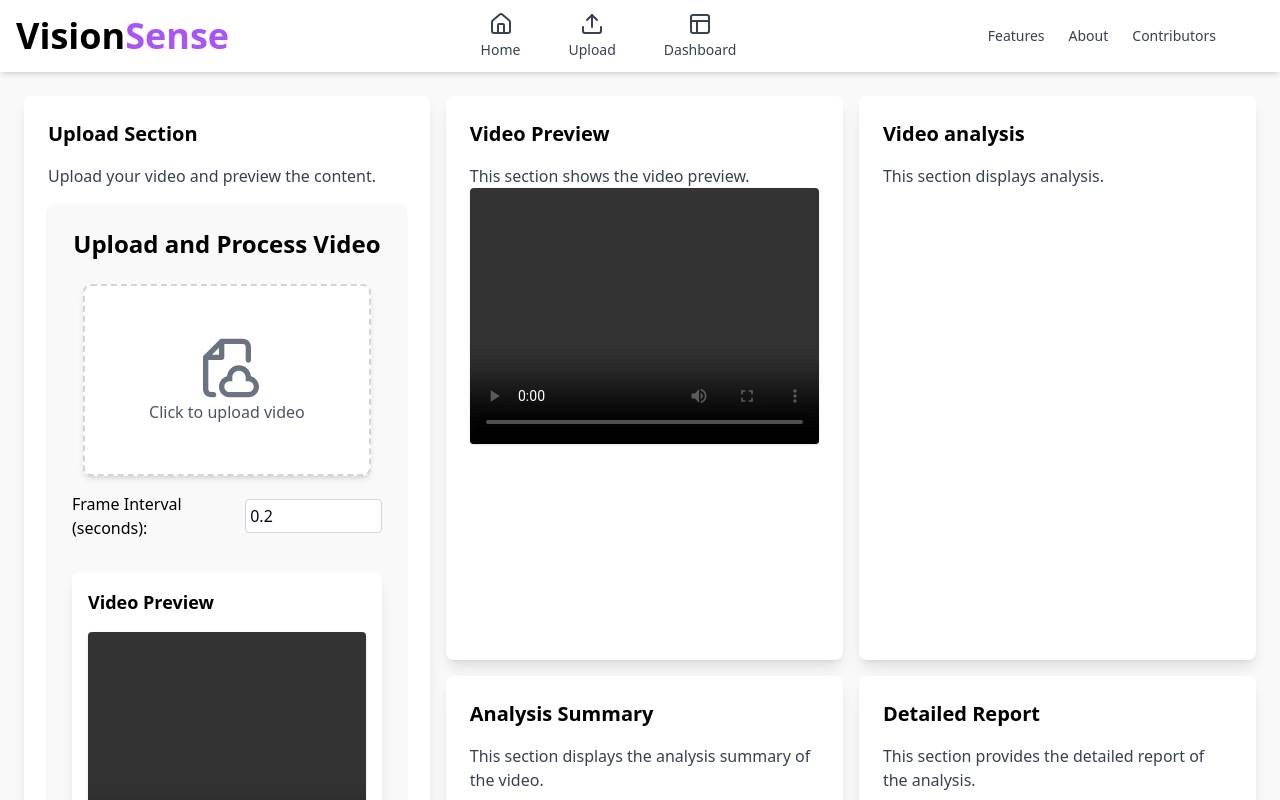
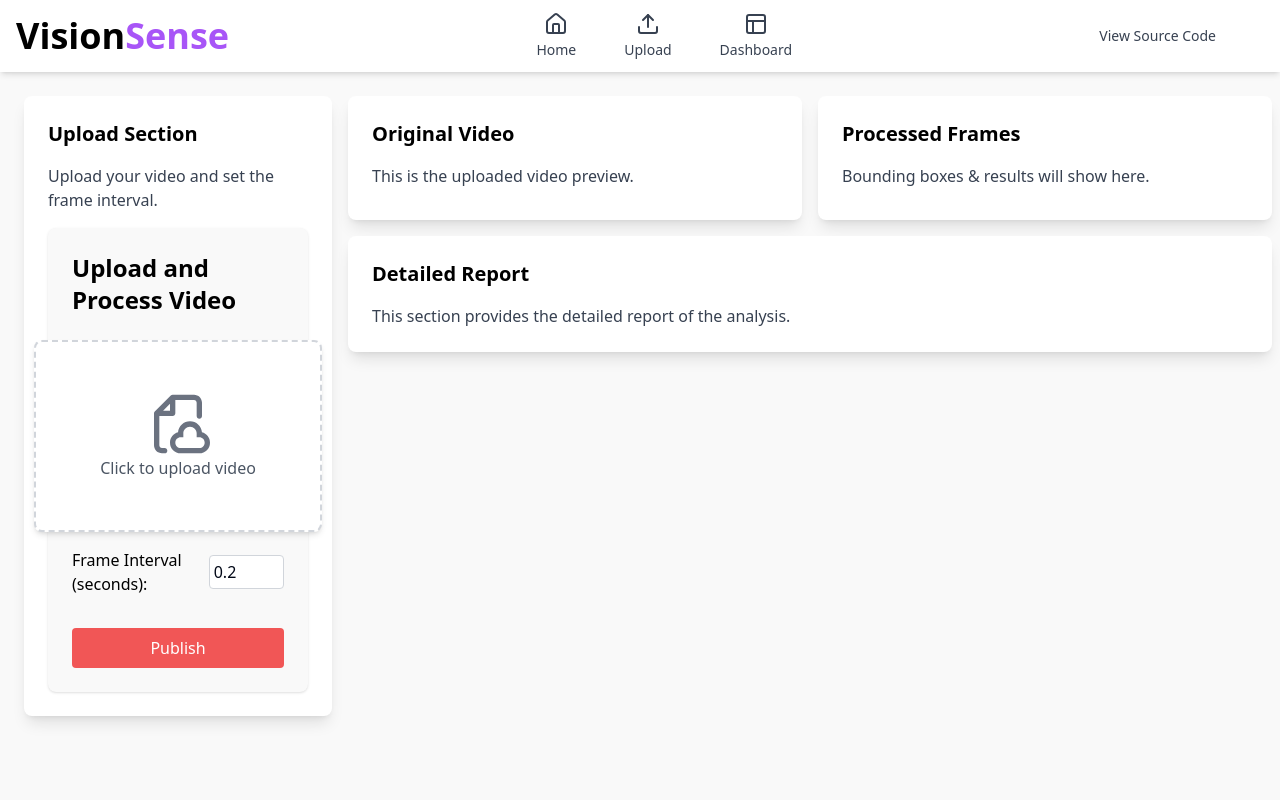
Before and after one commit to Vaithiyanathant/VISION-SENSE-KYN-HACKATHON, a React (Vite) app: page /video in a window 1280 px wide. Shown: the top 800 px of the page. Built offline with nearby package versions, Linux system fonts and the light colour scheme.

Commit message:
ui updation

```diff
--- a/src/Pages/FeaturesHome.jsx
+++ b/src/Pages/FeaturesHome.jsx
@@ -70,18 +70,21 @@ const FeaturesHome = () => {
 
 					{/* Buttons */}
 					<div className='flex flex-col md:flex-row space-y-6 md:space-y-0 md:space-x-6 justify-center'>
+						<Link to='https://youtu.be/IXCUdJDTnIo'>
 						<button className='px-8 py-4 text-lg text-blue-600 border border-blue-600 rounded-lg bg-blue-50 hover:bg-blue-100 transition shadow-md'>
 							Demo
 						</button>
-
+						</Link>
 						<Link to='/text'>
 							<button className='px-8 py-4 text-lg text-green-600 border border-green-600 rounded-lg bg-green-50 hover:bg-green-100 transition shadow-md'>
 								Get Started
 							</button>
 						</Link>
+						<Link to='https://github.com/Vaithiyanathant/VISION-SENSE-KYN-HACKATHON.git'>
 						<button className='px-8 py-4 text-lg text-purple-600 border border-purple-600 rounded-lg bg-purple-50 hover:bg-purple-100 transition shadow-md'>
 							View Features
 						</button>
+						</Link>
 					</div>
 				</main>
 
--- a/src/Pages/ImageCheck.jsx
+++ b/src/Pages/ImageCheck.jsx
@@ -29,6 +29,7 @@ const ImageCheck = () => {
 	const [error, setError] = useState(null);
 	const [bloodDetectionResults, setBloodDetectionResults] = useState([]);
 	const [report, setReport] = useState(null); // Report state
+	const [analysis, setAnalysis] = useState(false); //]
 
 	const canvasRef = useRef(null);
 
@@ -119,9 +120,8 @@ const ImageCheck = () => {
 				deepFakeResult?.predictions?.Fake?.confidence >= 0.7;
 			const bloodDetected = bloodResult?.predictions?.length || 0;
 
-			const summary = `Analysis complete. Detected ${nudityDetected} instances of nudity, ${
-				deepFakeDetected ? "a deep fake" : "no deep fake content"
-			}, and ${bloodDetected} instances of blood or injuries.`;
+			const summary = `Analysis complete. Detected ${nudityDetected} instances of nudity,
+				1 deep fake content and ${bloodDetected} instances of blood or injuries.`;
 
 			const reportData = {
 				nudityDetected,
@@ -136,7 +136,7 @@ const ImageCheck = () => {
 			setReport(reportData); // Save report data
 			setBoundingBoxes(nudityResult?.predictions || []);
 			setBloodDetectionResults(bloodResult?.predictions || []);
-
+			setAnalysis(true);
 			// Store the report in Firestore
 			const reportsCollection = collection(db, "imageReports");
 			await addDoc(reportsCollection, reportData);
@@ -300,7 +300,7 @@ const ImageCheck = () => {
 				<div className='w-full md:w-2/3 grid grid-cols-2 gap-4'>
 					{/* Section 2 */}
 					<div className='bg-white p-6 rounded-lg shadow-lg'>
-						<h2 className='text-xl font-semibold mb-4'>Section 2</h2>
+						<h2 className='text-xl font-semibold mb-4'>Preview</h2>
 						<p>This section shows the uploaded image preview.</p>
 						{file ? (
 							<div className='w-full h-ful border rounded shadow overflow-hidden'>
@@ -317,16 +317,16 @@ const ImageCheck = () => {
 
 					{/* Section 3 */}
 					<div className='bg-white p-6 rounded-lg shadow-lg'>
-						<h2 className='text-xl font-semibold mb-4'>Section 3</h2>
+						<h2 className='text-xl font-semibold mb-4'>Analyzed image</h2>
 						<p>This section displays a canvas for analysis.</p>
-						{filePreview ? (
+						{analysis ? (
 							<div className='w-full h-ful border rounded shadow overflow-hidden'>
 								<canvas
 									ref={canvasRef}
 									className='w-full h-full'></canvas>
 							</div>
 						) : (
-							<p className='text-gray-500 text-center'>No image selected.</p>
+							<p className='text-gray-500 text-center'>Submit to Analyze</p>
 						)}
 					</div>
 
--- a/src/Pages/Navbar.jsx
+++ b/src/Pages/Navbar.jsx
@@ -82,20 +82,11 @@ const Navbar = () => {
 				{/* Right Action Links */}
 				<div className='hidden md:flex items-center space-x-6'>
 					<Link
-						to='/features'
+						to='https://github.com/Vaithiyanathant/VISION-SENSE-KYN-HACKATHON.git'
 						className='text-sm text-gray-700 hover:text-blue-600 font-medium transition'>
-						Features
+						View Source Code
 					</Link>
-					<Link
-						to='/about'
-						className='text-sm text-gray-700 hover:text-blue-600 font-medium transition'>
-						About
-					</Link>
-					<Link
-						to='/contributors'
-						className='text-sm text-gray-700 hover:text-blue-600 font-medium transition'>
-						Contributors
-					</Link>
+
 					<div className='w-6 h-6 text-gray-700 hover:text-blue-600 cursor-pointer' />
 				</div>
 
--- a/src/Pages/VideoCheck.jsx
+++ b/src/Pages/VideoCheck.jsx
@@ -16,6 +16,10 @@ const VideoCheck = () => {
   const [interval, setInterval] = useState(0.2); // Frame interval in seconds
   const [report, setReport] = useState(null); // Consolidated report state
 
+  // We'll store a className here that sets width/height based on the aspect ratio
+  const [videoClass, setVideoClass] = useState("");
+
+  // --- API Calls ---
   const checkSensitiveMedia = useCallback(async (base64) => {
     try {
       const response = await axios.post(
@@ -67,13 +71,8 @@ const VideoCheck = () => {
     }
   }, []);
 
-	const drawBoundingBoxes = (
-		ctx,
-		predictions,
-		color,
-		scaleX = 1,
-		scaleY = 1
-	) => {
+  // --- Drawing helper ---
+  const drawBoundingBoxes = (ctx, predictions, color, scaleX = 1, scaleY = 1) => {
     predictions.forEach(
       ({ x, y, width, height, class: className, confidence }) => {
         const topLeftX = (x - width / 2) * scaleX;
@@ -81,7 +80,6 @@ const VideoCheck = () => {
         const scaledWidth = width * scaleX;
         const scaledHeight = height * scaleY;
 
-				// Draw bounding box
         ctx.strokeStyle = color;
         ctx.lineWidth = 2;
         ctx.strokeRect(topLeftX, topLeftY, scaledWidth, scaledHeight);
@@ -98,6 +96,7 @@ const VideoCheck = () => {
     );
   };
 
+  // --- Frame by Frame Processing ---
   const processFrameByFrame = async () => {
     setRender(true);
     const video = videoRef.current;
@@ -151,7 +150,7 @@ const VideoCheck = () => {
       const [sensitiveResult, deepFakeResult, bloodResult] = await Promise.all([
         checkSensitiveMedia(frameBase64),
         checkDeepFake(frameBase64),
-				checkBloodDetection(frameBase64),
+        checkBloodDetection(frameBase64), // Uncomment if you want blood detection
       ]);
 
       // Draw bounding boxes on the frame
@@ -162,7 +161,10 @@ const VideoCheck = () => {
         drawBoundingBoxes(displayCtx, sensitiveResult.predictions, "yellow");
         sensitiveContentCount++;
       }
-			if (deepFakeResult?.predictions?.Fake?.confidence >= 0.7) {
+      if (
+        deepFakeResult?.predictions?.Fake &&
+        deepFakeResult.predictions.Fake.confidence >= 0.7
+      ) {
         deepFakeCount++;
       }
       if (bloodResult?.predictions?.length > 0) {
@@ -172,17 +174,36 @@ const VideoCheck = () => {
 
       totalFrames++;
       video.currentTime += parseFloat(interval);
-
       video.addEventListener("seeked", processNextFrame, { once: true });
     };
 
     processNextFrame();
   };
 
+  // --- Handle File Upload ---
   const handleFileChange = (event) => {
     if (event.target.files && event.target.files[0]) {
       const selectedFile = event.target.files[0];
       setFile(URL.createObjectURL(selectedFile));
+      setReport(null);
+      setRender(false);
+    }
+  };
+
+  // --- Handle dynamic aspect ratio ---
+  const handleMetadataLoaded = () => {
+    const video = videoRef.current;
+    if (!video) return;
+    const w = video.videoWidth;
+    const h = video.videoHeight;
+    const ratio = w / h;
+
+    if (ratio >= 1) {
+      // Landscape / 16:9
+      setVideoClass("w-full h-64 object-contain rounded shadow");
+    } else {
+      // Portrait / 9:16
+      setVideoClass("w-[300px] h-[533px] object-contain rounded shadow");
     }
   };
 
@@ -190,164 +211,169 @@ const VideoCheck = () => {
     <>
       <Navbar />
 
-			<div className='flex flex-row min-h-screen bg-[#f9f9f9] p-6 gap-4'>
-				{/* Left Column */}
-				<div className='w-full md:w-1/3 bg-white p-6 rounded-lg shadow-lg'>
-					<h2 className='text-xl font-semibold mb-4 text-black'>
+      {/* Main Container */}
+      <div className="min-h-screen bg-[#f9f9f9] p-6">
+        {/* Use grid-cols-[25%_75%] to reduce width of first column */}
+        <div className="grid grid-cols-1 md:grid-cols-[25%_75%] gap-4">
+          {/* LEFT COLUMN: Upload Section */}
+          <div className="bg-white p-6 rounded-lg shadow-lg">
+            <h2 className="text-xl font-semibold mb-4 text-black">
               Upload Section
             </h2>
-					<p className='text-gray-700 mb-4'>
-						Upload your video and preview the content.
+            <p className="text-gray-700 mb-4">
+              Upload your video and set the frame interval.
             </p>
 
-					<div className='bg-[#f9f9f9] p-6 flex flex-col items-center rounded-lg shadow'>
-						<h1 className='text-2xl font-bold mb-6 text-black'>
+            <div className="bg-[#f9f9f9] p-6 flex flex-col items-center rounded-lg shadow">
+              <h1 className="text-2xl font-bold mb-6 text-black">
                 Upload and Process Video
               </h1>
 
               {/* Video File Upload */}
-						<div className='mb-4'>
+              <div className="mb-4">
                 <label
-								htmlFor='file-upload'
-								className='custum-file-upload flex flex-col items-center justify-center h-48 w-72 cursor-pointer border-2 border-dashed border-gray-300 bg-[#ffffff] rounded-lg shadow-md hover:border-[#f15656] hover:bg-[#f9f9f9] transition'>
-								<div className='icon flex items-center justify-center'>
+                  htmlFor="file-upload"
+                  className="custum-file-upload flex flex-col items-center justify-center h-48 w-72 cursor-pointer border-2 border-dashed border-gray-300 bg-[#ffffff] rounded-lg shadow-md hover:border-[#f15656] hover:bg-[#f9f9f9] transition"
+                >
+                  <div className="icon flex items-center justify-center">
                     <svg
-										xmlns='http://www.w3.org/2000/svg'
-										fill='currentColor'
-										viewBox='0 0 24 24'
-										className='h-16 w-16 text-gray-500'>
+                      xmlns="http://www.w3.org/2000/svg"
+                      fill="currentColor"
+                      viewBox="0 0 24 24"
+                      className="h-16 w-16 text-gray-500"
+                    >
                       <path
-											fillRule='evenodd'
-											d='M10 1C9.73478 1 9.48043 1.10536 9.29289 1.29289L3.29289 7.29289C3.10536 7.48043 3 7.73478 3 8V20C3 21.6569 4.34315 23 6 23H7C7.55228 23 8 22.5523 8 22C8 21.4477 7.55228 21 7 21H6C5.44772 21 5 20.5523 5 20V9H10C10.5523 9 11 8.55228 11 8V3H18C18.5523 3 19 3.44772 19 4V9C19 9.55228 19.4477 10 20 10C20.5523 10 21 9.55228 21 9V4C21 2.34315 19.6569 1 18 1H10ZM9 7H6.41421L9 4.41421V7ZM14 15.5C14 14.1193 15.1193 13 16.5 13C17.8807 13 19 14.1193 19 15.5V16V17H20C21.1046 17 22 17.8954 22 19C22 20.1046 21.1046 21 20 21H13C11.8954 21 11 20.1046 11 19C11 17.8954 11.8954 17 13 17H14V16V15.5ZM16.5 11C14.142 11 12.2076 12.8136 12.0156 15.122C10.2825 15.5606 9 17.1305 9 19C9 21.2091 10.7909 23 13 23H20C22.2091 23 24 21.2091 24 19C24 17.1305 22.7175 15.5606 20.9844 15.122C20.7924 12.8136 18.858 11 16.5 11Z'
-											clipRule='evenodd'
+                        fillRule="evenodd"
+                        d="M10 1C9.73478 1 9.48043 1.10536 9.29289 1.29289L3.29289 7.29289C3.10536 7.48043 3 7.73478 3 8V20C3 21.6569 4.34315 23 6 23H7C7.55228 23 8 22.5523 8 22C8 21.4477 7.55228 21 7 21H6C5.44772 21 5 20.5523 5 20V9H10C10.5523 9 11 8.55228 11 8V3H18C18.5523 3 19 3.44772 19 4V9C19 9.55228 19.4477 10 20 10C20.5523 10 21 9.55228 21 9V4C21 2.34315 19.6569 1 18 1H10ZM9 7H6.41421L9 4.41421V7ZM14 15.5C14 14.1193 15.1193 13 16.5 13C17.8807 13 19 14.1193 19 15.5V16V17H20C21.1046 17 22 17.8954 22 19C22 20.1046 21.1046 21 20 21H13C11.8954 21 11 20.1046 11 19C11 17.8954 11.8954 17 13 17H14V16V15.5ZM16.5 11C14.142 11 12.2076 12.8136 12.0156 15.122C10.2825 15.5606 9 17.1305 9 19C9 21.2091 10.7909 23 13 23H20C22.2091 23 24 21.2091 24 19C24 17.1305 22.7175 15.5606 20.9844 15.122C20.7924 12.8136 18.858 11 16.5 11Z"
+                        clipRule="evenodd"
                       />
                     </svg>
                   </div>
-								<div className='text flex items-center justify-center'>
-									<span className='text-gray-600'>Click to upload video</span>
+                  <div className="text flex items-center justify-center">
+                    <span className="text-gray-600">Click to upload video</span>
                   </div>
                   <input
-									type='file'
-									id='file-upload'
-									accept='video/*'
+                    type="file"
+                    id="file-upload"
+                    accept="video/*"
                     onChange={handleFileChange}
-									className='hidden'
+                    className="hidden"
                   />
                 </label>
               </div>
 
               {/* Frame Interval Input */}
-						<div className='mb-4 w-full flex items-center'>
-							<label className='mr-2 font-medium text-black'>
+              <div className="mb-4 w-full flex items-center">
+                <label className="mr-2 font-medium text-black">
                   Frame Interval (seconds):
                 </label>
                 <input
-								type='number'
+                  type="number"
                   value={interval}
                   onChange={(e) => setInterval(e.target.value)}
-								min='0.1'
-								step='0.1'
-								className='p-1 border border-gray-300 rounded w-1/2'
-							/>
-						</div>
-
-						{/* Video Display */}
-						<div className='w-full bg-white rounded-lg shadow-lg p-4 mt-4'>
-							<h2 className='text-lg font-semibold mb-4 text-black'>
-								Video Preview
-							</h2>
-							<video
-								ref={videoRef}
-								src={file}
-								controls
-								className='w-full h-64 object-contain rounded shadow'
+                  min="0.1"
+                  step="0.1"
+                  className="p-1 border border-gray-300 rounded w-1/2"
                 />
               </div>
 
               {/* Publish Button */}
-						<button className='mt-4 bg-[#f15656] text-white py-2 px-6 rounded hover:bg-[#d14e4e] transition-all w-full'>
+              <button className="mt-4 bg-[#f15656] text-white py-2 px-6 rounded hover:bg-[#d14e4e] transition-all w-full">
                 Publish
               </button>
             </div>
           </div>
 
-				{/* Right Column */}
-				<div className='w-full md:w-2/3 grid grid-cols-2 gap-4'>
-					{/* Section 2 */}
-					<div className='bg-white p-6 rounded-lg shadow-lg'>
-						<h2 className='text-xl font-semibold mb-4 text-black'>
-							Video Preview
+          {/* RIGHT COLUMN (2 Rows):
+              Row 1 => (Left: Original Video, Right: Processed Canvas)
+              Row 2 => Detailed Report
+          */}
+          <div className="flex flex-col gap-4">
+            {/* ROW 1 */}
+            <div className="grid grid-cols-1 md:grid-cols-2 gap-4">
+              {/* Original Video */}
+              <div className="bg-white p-6 rounded-lg shadow-lg">
+                <h2 className="text-xl font-semibold mb-4 text-black">
+                  Original Video
                 </h2>
-						<p className='text-gray-700'>
-							This section shows the video preview.
+                <p className="text-gray-700 mb-2">
+                  This is the uploaded video preview.
                 </p>
+                {file && (
                   <video
                     ref={videoRef}
                     src={file}
                     controls
-							className='w-full h-64 object-contain rounded shadow'
+                    onLoadedMetadata={handleMetadataLoaded}
+                    className={`${videoClass} mt-2`}
                   />
-					</div>
-
-					{/* Section 3 */}
-					<div className='bg-white p-6 rounded-lg shadow-lg'>
-						<h2 className='text-xl font-semibold mb-4 text-black'>
-							Video analysis
-						</h2>
-						<p className='text-gray-700'>This section displays analysis.</p>
-						{file && (
-							<div className='relative w-full max-w-lg'>
-								<canvas
-									ref={hiddenCanvasRef}
-									style={{ display: "none" }}></canvas>
-								<canvas
-									ref={displayCanvasRef}
-									className='w-full h-64 object-contain rounded shadow'></canvas>
-								<button
-									onClick={processFrameByFrame}
-									className='mt-4 p-2 bg-[#f15656] text-white rounded hover:bg-[#d14e4e]'>
-									Process video
-								</button>
-							</div>
                 )}
               </div>
 
-					{/* Section 4 */}
-					<div className='bg-white p-6 rounded-lg shadow-lg'>
-						<h2 className='text-xl font-semibold mb-4 text-black'>
-							Analysis Summary
+              {/* Processed Frames (Canvas) -- same size as Original Video */}
+              <div className="bg-white p-6 rounded-lg shadow-lg">
+                <h2 className="text-xl font-semibold mb-4 text-black">
+                  Processed Frames
                 </h2>
-						<p className='text-gray-700'>
-							This section displays the analysis summary of the video.
+                <p className="text-gray-700 mb-2">
+                  Bounding boxes & results will show here.
                 </p>
+
+                {file && (
+                  <>
+                    {/* Hidden Canvas (for capturing frames) */}
+                    <canvas
+                      ref={hiddenCanvasRef}
+                      style={{ display: "none" }}
+                    ></canvas>
+
+                    {/* Apply same class as video for the canvas */}
+                    <canvas
+                      ref={displayCanvasRef}
+                      className={`${videoClass} mt-2`}
+                    ></canvas>
+
+                    <button
+                      onClick={processFrameByFrame}
+                      className="mt-4 p-2 bg-[#f15656] text-white rounded hover:bg-[#d14e4e]"
+                    >
+                      Process Video
+                    </button>
+                  </>
+                )}
+              </div>
             </div>
 
-					{/* Section 5 */}
-					<div className='bg-white p-6 rounded-lg shadow-lg'>
-						<h2 className='text-xl font-semibold mb-4 text-black'>
+            {/* ROW 2: Detailed Report */}
+            <div className="bg-white p-6 rounded-lg shadow-lg">
+              <h2 className="text-xl font-semibold mb-4 text-black">
                 Detailed Report
               </h2>
-						<p className='text-gray-700'>
+              <p className="text-gray-700">
                 This section provides the detailed report of the analysis.
               </p>
 
+              {/* Loading or final JSON */}
               {!report && render ? (
-							<div className='flex justify-center items-center mt-6'>
+                <div className="flex justify-center items-center mt-6">
                   <Loader />
                 </div>
               ) : (
                 report && (
-								<div className='mt-6 w-full'>
-									<h2 className='text-lg font-semibold mb-4 text-black'>
+
+                  <div className="mt-6 w-full">
+                    <h2 className="text-lg font-semibold mb-4 text-black">
                       Video Processing Summary:
                     </h2>
-									<pre className='bg-[#f9f9f9] p-4 rounded overflow-auto'>
+					<p className="mt-4 text-gray-700">{report.summary}</p>
+                    <pre className="bg-[#f9f9f9] p-4 rounded overflow-auto text-sm">
                       {JSON.stringify(report, null, 2)}
                     </pre>
-									<p className='mt-4 text-gray-700'>{report.summary}</p>
+
                   </div>
                 )
               )}
+            </div>
           </div>
         </div>
       </div>
```
Also changed, not shown: 1 other file (tests, documents, lock files or other folders). Lines whose indentation alone changed are shown as unchanged.
